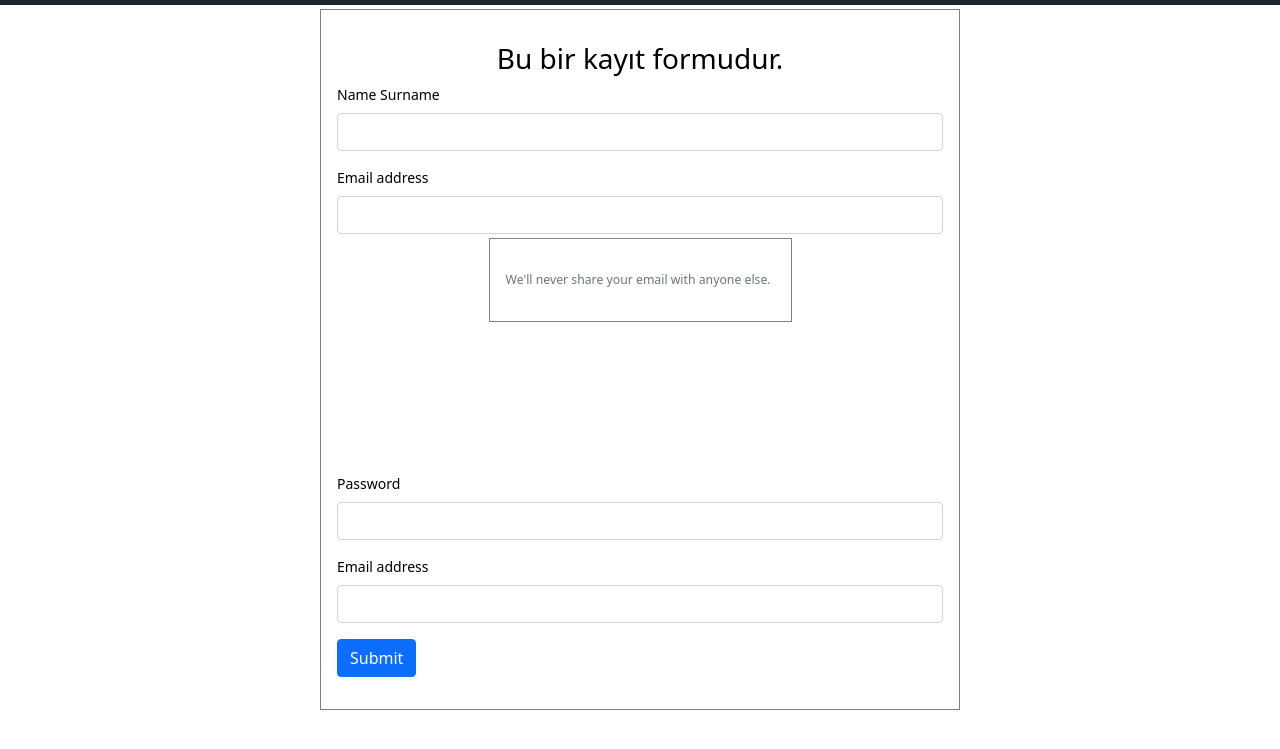
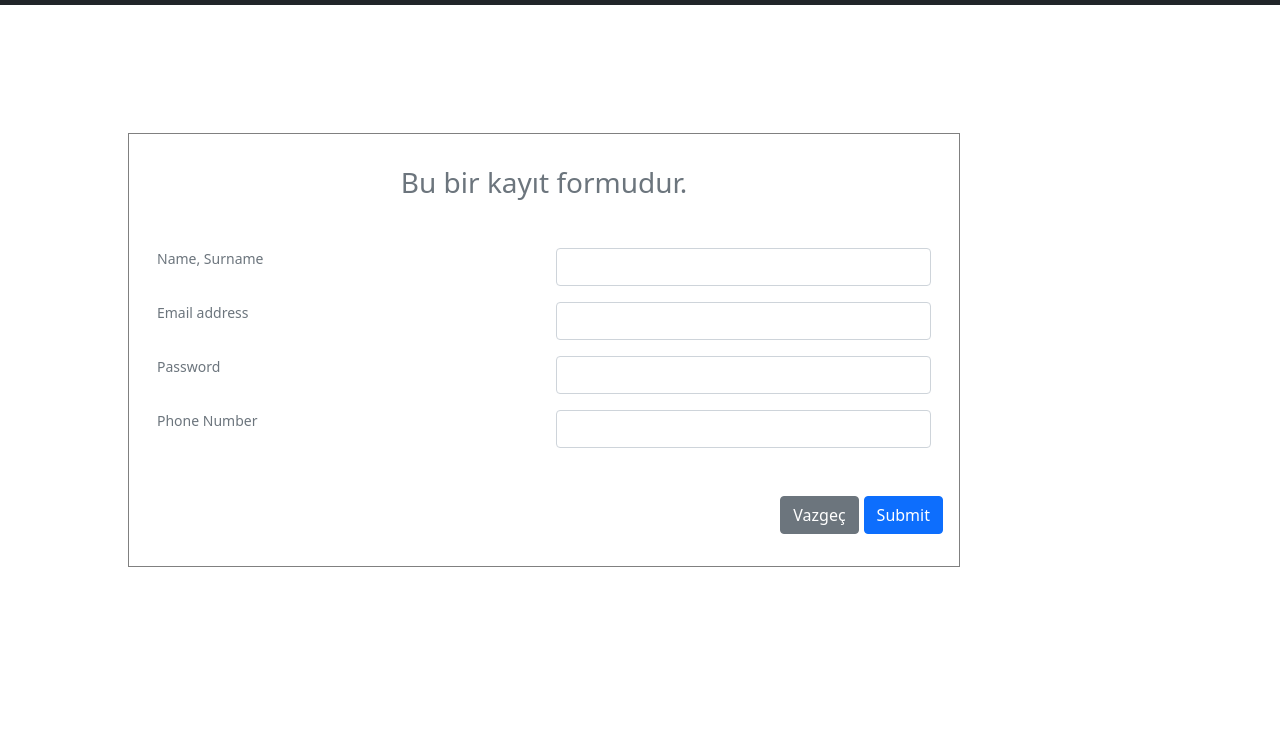
Before and after one commit to ecedincer/html_deneme, a plain HTML site: page index.html in a window 1280 px wide. Shown: the part 67-816 px from the top of the page. Drawn offline with nearby package versions, Linux system fonts and the light colour scheme.

Commit message:
öncekiler

```diff
--- a/index.html
+++ b/index.html
@@ -2,54 +2,96 @@
 <html>
   <head>
     <title>HTML Deneme</title>
-    <link rel="stylesheet" href="main.css"/>
-
     <!-- Bootstrap CSS -->
-    <link href="https://cdn.jsdelivr.net/npm/bootstrap@5.1.3/dist/css/bootstrap.min.css" rel="stylesheet" integrity="sha384-1BmE4kWBq78iYhFldvKuhfTAU6auU8tT94WrHftjDbrCEXSU1oBoqyl2QvZ6jIW3" crossorigin="anonymous">
-
+    <link
+      href="https://cdn.jsdelivr.net/npm/bootstrap@5.1.3/dist/css/bootstrap.min.css"
+      rel="stylesheet"
+      integrity="sha384-1BmE4kWBq78iYhFldvKuhfTAU6auU8tT94WrHftjDbrCEXSU1oBoqyl2QvZ6jIW3"
+      crossorigin="anonymous"
+    />
+    <link rel="stylesheet" href="main.css" />
   </head>
   <body>
     <!-- Header -->
-    <nav class="navbar navbar-dark bg-dark ">
+    <nav class="navbar navbar-dark bg-dark">
       <div class="container-fluid">
         <div class="header-title-container">
           <h1 class="header-title">Kayıt Formu</h1>
         </div>
       </div>
     </nav>
+
     <!-- Form -->
     <div class="form-text">
       <h3>Bu bir kayıt formudur.</h3>
 
-
-
-
       <form>
-            <div class="mb-3">
-              <label for="exampleInputEmail1" class="form-label">Name Surname</label>
-              <input type="text" class="form-control" id="exampleInputEmail1" aria-describedby="emailHelp">
+        <div class="container my-5">
+          <div class="row my-3">
+            <div class="col">
+              <label for="exampleInputEmail1" class="form-label"
+                >Name, Surname</label
+              >
             </div>
-            <div class="mb-3">
-                <label for="exampleInputEmail1" class="form-label">Email address</label>
-                <input type="email" class="form-control" id="exampleInputEmail1" aria-describedby="emailHelp">
-                <div id="emailHelp" class="form-text">We'll never share your email with anyone else.</div>
+            <div class="col">
+              <input
+                type="text"
+                class="form-control"
+                id="exampleInputEmail1"
+                aria-describedby="emailHelp"
+              />
             </div>
-            <div class="mb-3">
-              <label for="exampleInputPassword1" class="form-label">Password</label>
-              <input type="password" class="form-control" id="exampleInputPassword1">
           </div>
-            <div class="mb-3">
-                <label for="exampleInputEmail1" class="form-label">Email address</label>
-                <input type="email" class="form-control" id="exampleInputEmail1" aria-describedby="emailHelp">
+          <div class="row my-3">
+            <div class="col">
+              <label for="exampleInputEmail1" class="form-label"
+                >Email address</label
+              >
             </div>
-            <button type="submit" class="btn btn-primary">Submit</button>
+            <div class="col">
+              <input
+                type="email"
+                class="form-control"
+                id="exampleInputEmail1"
+                aria-describedby="emailHelp"
+              />
+            </div>
+          </div>
+          <div class="row my-3">
+            <div class="col">
+              <label for="exampleInputPassword1" class="form-label"
+                >Password</label
+              >
+            </div>
+            <div class="col">
+              <input
+                type="password"
+                class="form-control"
+                id="exampleInputPassword1"
+              />
+            </div>
+          </div>
+          <div class="row my-3">
+            <div class="col">
+              <label for="exampleInputPassword1" class="form-label"
+                >Phone Number</label
+              >
+            </div>
+            <div class="col">
+              <input
+                type="text"
+                class="form-control"
+                id="exampleInputPassword1"
+              />
+            </div>
+          </div>
+        </div>
+        <div class="submit-btn-container">
+          <button type="submit" class="btn btn-secondary">Vazgeç</button>
+          <button type="submit" class="btn btn-primary" id="submit-btn">Submit</button>
+        </div>
       </form>
     </div>
-
-
-
-
     <!-- Footer -->
-
   </body>
 </html>
--- a/main.css
+++ b/main.css
@@ -1,18 +1,26 @@
-.header-title-container{
-    margin:0 auto;
-}
-.header-title{
+.header-title-container {
+    margin: 0 auto;
+  }
+
+  .header-title {
     color: white;
-}
-div{
-    color: black;
-}
-.form-text{
-    margin: 25%;
+  }
+
+  .form-text {
+    margin: 10% 25% 25% 10%;
     padding: 2rem 1rem;
     border: 1px solid grey;
-}
-h3{
+  }
+
+  h3 {
     text-align: center;
-    color: black;
-}
+  }
+  .submit-btn-container {
+    display: flex;
+    flex-direction: row;
+    justify-content: flex-end;
+    align-items: center;
+  }
+  #submit-btn{
+      margin-left: 5px;
+  }
```
Lines whose indentation alone changed are shown as unchanged.
